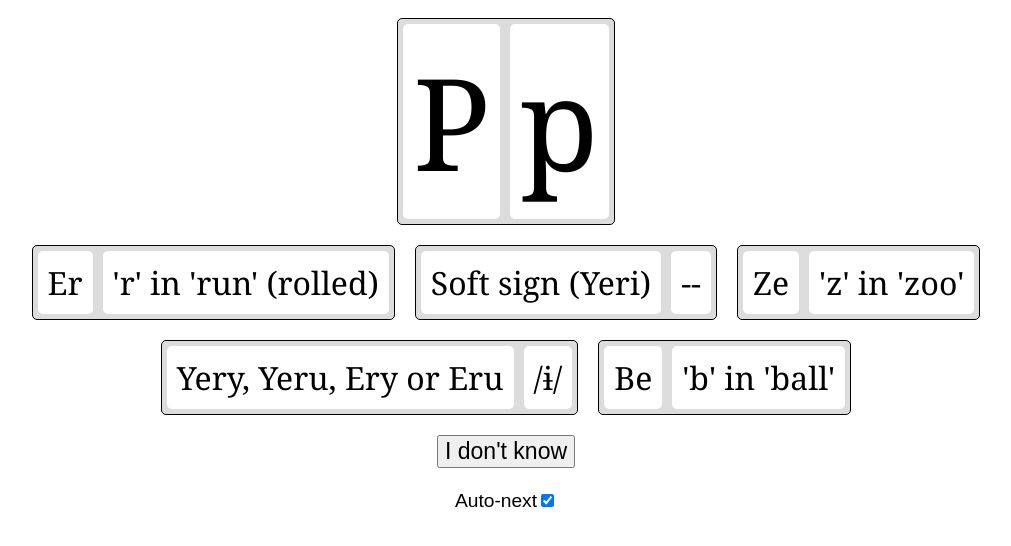
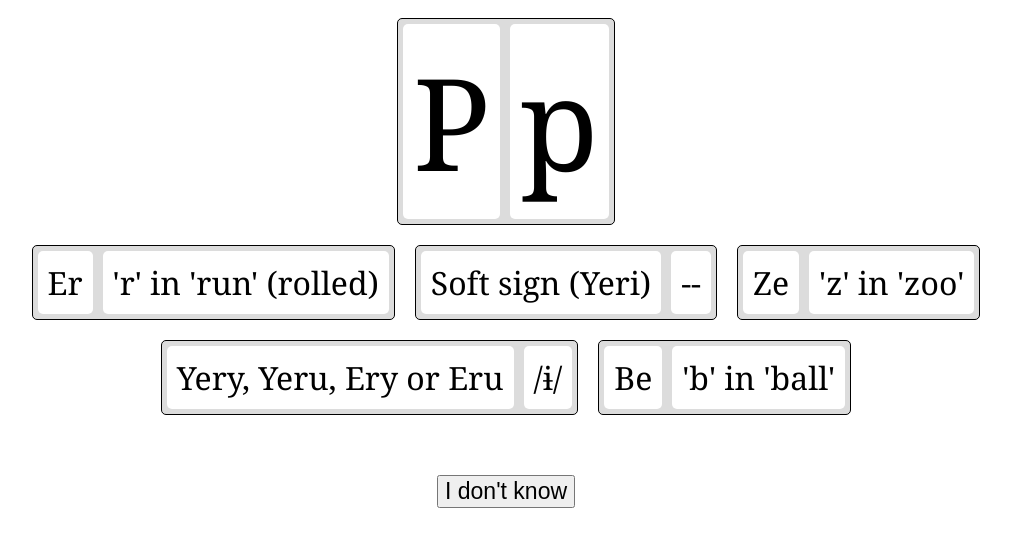
Before and after one commit to sergiouph/quizzes, a React app: page / in a window 1280 px wide. Shown: the top 546 px of the page, without its empty margins (134-1145 px from the left). Built offline with nearby package versions, Linux system fonts and the light colour scheme; the HTML template or start-up script is replaced by a standard one.

Commit message:
Remove auto-next option

```diff
--- a/src/SelectOptionQuiz.tsx
+++ b/src/SelectOptionQuiz.tsx
@@ -20,20 +20,20 @@ function generateCardDataItems(optionCases: OptionCase[]): CardData[] {
 
 export interface SelectOptionQuizProperties {
   quiz: Quiz
-  autoNext: boolean
 }
 
 export const SelectOptionQuiz = (props: SelectOptionQuizProperties) => {
   const [question, setQuestion] = useState<OptionCase|undefined>(undefined);
   const [cardDataItems, setCardDataItems] = useState<CardData[]>([]);
-  const [autoNext, setAutoNext] = useState<boolean>(props.autoNext);
   const [completed, setCompleted] = useState<boolean>(false);
+  const [dirty, setDirty] = useState<boolean>(false);
 
   if (question === undefined) {
     const quizCase = generateQuizCase(props.quiz)
     setQuestion(quizCase.question)
     setCardDataItems(generateCardDataItems(quizCase.options))
     setCompleted(false)
+    setDirty(false)
     return <div>Loading...</div>
   }
 
@@ -46,16 +46,18 @@ export const SelectOptionQuiz = (props: SelectOptionQuizProperties) => {
       cardData.covered = false
       setCardDataItems([...cardDataItems])
 
-
       if (cardData.optionCase.isAnswer) {
-        if (autoNext) {
+        if (dirty) {
+          setCompleted(true)
+        }
+        else {
           setTimeout(() => {
             onNext()
           }, DELAY);
         }
-        else {
-          setCompleted(true)
-        }
+      }
+      else {
+        setDirty(true)
       }
     }
 
@@ -72,10 +74,6 @@ export const SelectOptionQuiz = (props: SelectOptionQuizProperties) => {
     setCompleted(true)
   }
 
-  const onAutoNext = (event: React.ChangeEvent<HTMLInputElement>) => {
-    setAutoNext(event.target.checked)
-  }
-
   return (
     <div className="select-option-quiz">
       <div className="question card-container">
@@ -86,11 +84,6 @@ export const SelectOptionQuiz = (props: SelectOptionQuizProperties) => {
       </div>
       <div className="actions">
         {completed ? <button onClick={onNext}>Next</button> : <button onClick={onIDK}>I don't know</button> }
-        <br />
-        <label>
-          Auto-next
-          <input type="checkbox" checked={autoNext} onChange={onAutoNext} />
-        </label>
       </div>
     </div>
   )
--- a/src/index.tsx
+++ b/src/index.tsx
@@ -12,7 +12,7 @@ const source = buildSource(sourceData)
 
 const App = () => (
   <div className="app">
-    <SelectOptionQuiz quiz={source.quizzes[0]} autoNext={true} />
+    <SelectOptionQuiz quiz={source.quizzes[0]} />
   </div>
 );
 
--- a/src/style.scss
+++ b/src/style.scss
@@ -19,7 +19,7 @@ body {
         flex-wrap: nowrap;
         justify-content: flex-start;
         align-items: center;
-        padding: 10px;
+        padding-top: 50px;
     }
 }
 
```
Also changed, not shown: 1 other file (tests, documents, lock files or other folders).
